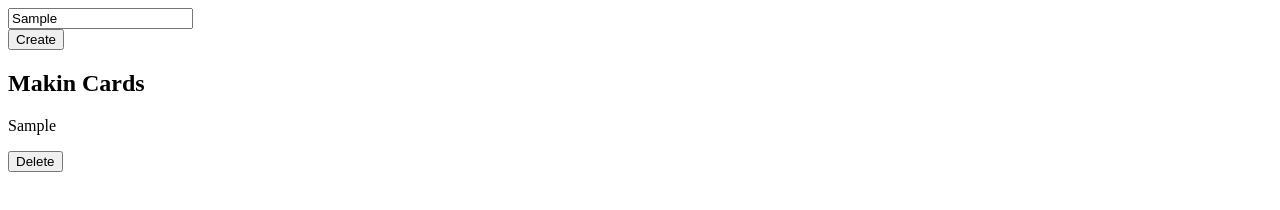
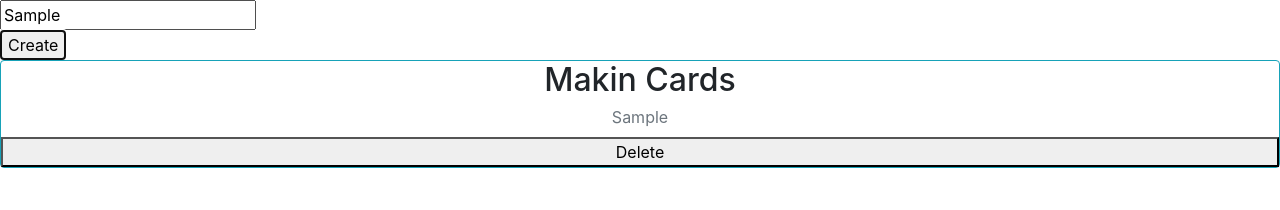
Before and after one commit to KaylaReid/dynamic-cards-practice, a plain HTML site: page index.html in a window 1280 px wide. Both pictures are taken after typing "Sample" into the empty fields and a click on the button "Create". Drawn offline with nearby package versions, Linux system fonts and the light colour scheme.

Commit message:
added styles

```diff
--- a/cards.css
+++ b/cards.css
@@ -0,0 +1,5 @@
+.center {
+    text-align: center;
+
+
+}
--- a/cards.js
+++ b/cards.js
@@ -28,9 +28,9 @@ function createElement(){
     let makeIt = document.querySelector(".makeIt").value;
     console.log("make It", makeIt);
     cardPrintsHere.innerHTML +=
-    `<div class="aCard">
-        <h2>Makin Cards</h2>
-        <p>${makeIt}</p>
+    `<div class="aCard card border-info">
+        <h2 class="card-title center">Makin Cards</h2>
+        <p class="card-subtitle mb-2 text-muted center">${makeIt}</p>
         <button class="delete-button">Delete</button>
     </div>`
 
--- a/index.html
+++ b/index.html
@@ -4,6 +4,7 @@
     <meta charset="UTF-8">
     <meta name="viewport" content="width=device-width, initial-scale=1.0">
     <meta http-equiv="X-UA-Compatible" content="ie=edge">
+    <link rel="stylesheet" href="https://stackpath.bootstrapcdn.com/bootstrap/4.1.3/css/bootstrap.min.css" integrity="sha384-MCw98/SFnGE8fJT3GXwEOngsV7Zt27NXFoaoApmYm81iuXoPkFOJwJ8ERdknLPMO" crossorigin="anonymous">
     <link rel="stylesheet" href="cards.css">
     <title>Document</title>
 </head>
@@ -17,7 +18,9 @@
     </div>
 
 
-
+<script src="https://code.jquery.com/jquery-3.3.1.slim.min.js" integrity="sha384-q8i/X+965DzO0rT7abK41JStQIAqVgRVzpbzo5smXKp4YfRvH+8abtTE1Pi6jizo" crossorigin="anonymous"></script>
+<script src="https://cdnjs.cloudflare.com/ajax/libs/popper.js/1.14.3/umd/popper.min.js" integrity="sha384-ZMP7rVo3mIykV+2+9J3UJ46jBk0WLaUAdn689aCwoqbBJiSnjAK/l8WvCWPIPm49" crossorigin="anonymous"></script>
+<script src="https://stackpath.bootstrapcdn.com/bootstrap/4.1.3/js/bootstrap.min.js" integrity="sha384-ChfqqxuZUCnJSK3+MXmPNIyE6ZbWh2IMqE241rYiqJxyMiZ6OW/JmZQ5stwEULTy" crossorigin="anonymous"></script>
 <script src="cards.js"></script>
 </body>
 </html>
```
